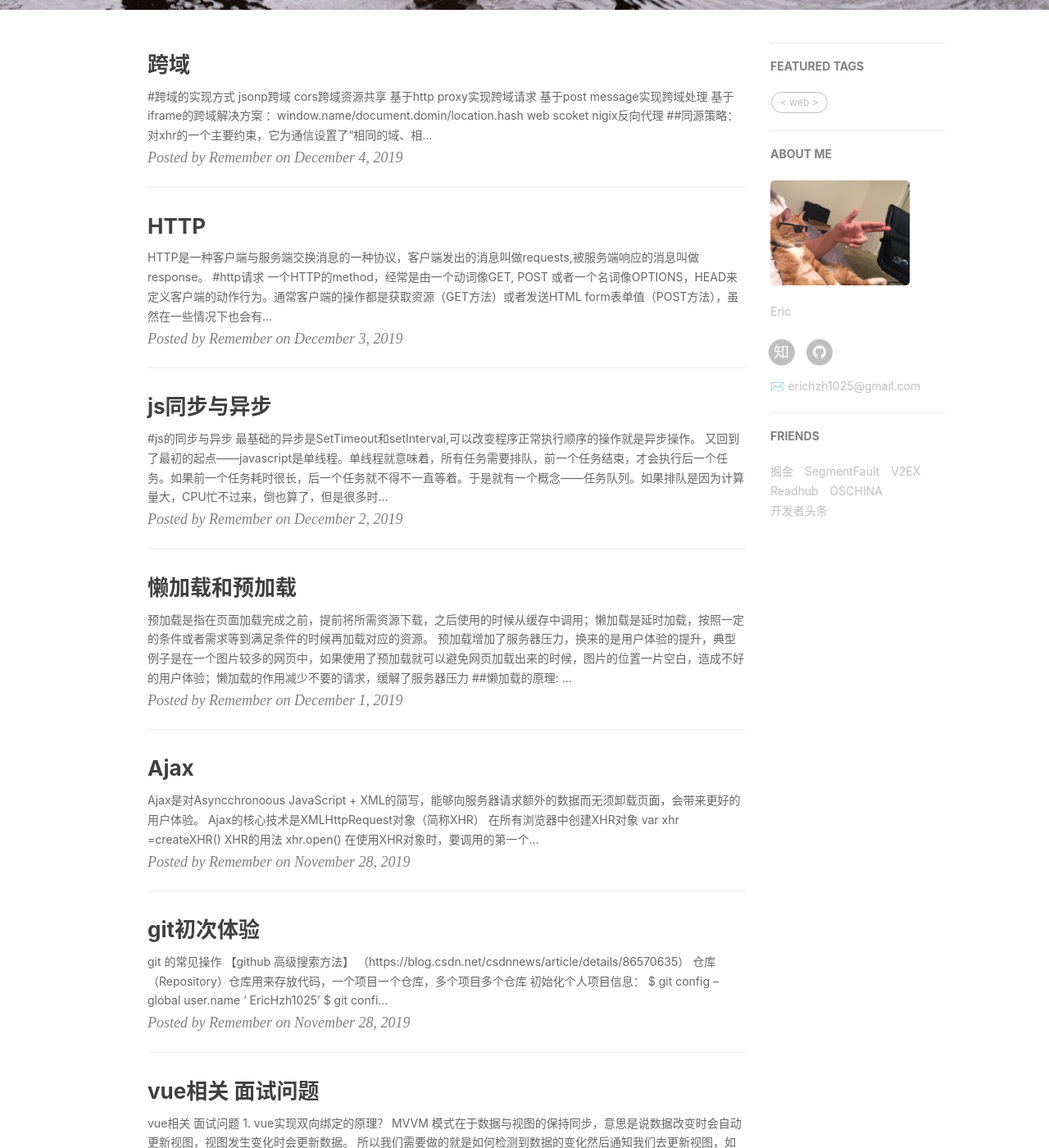
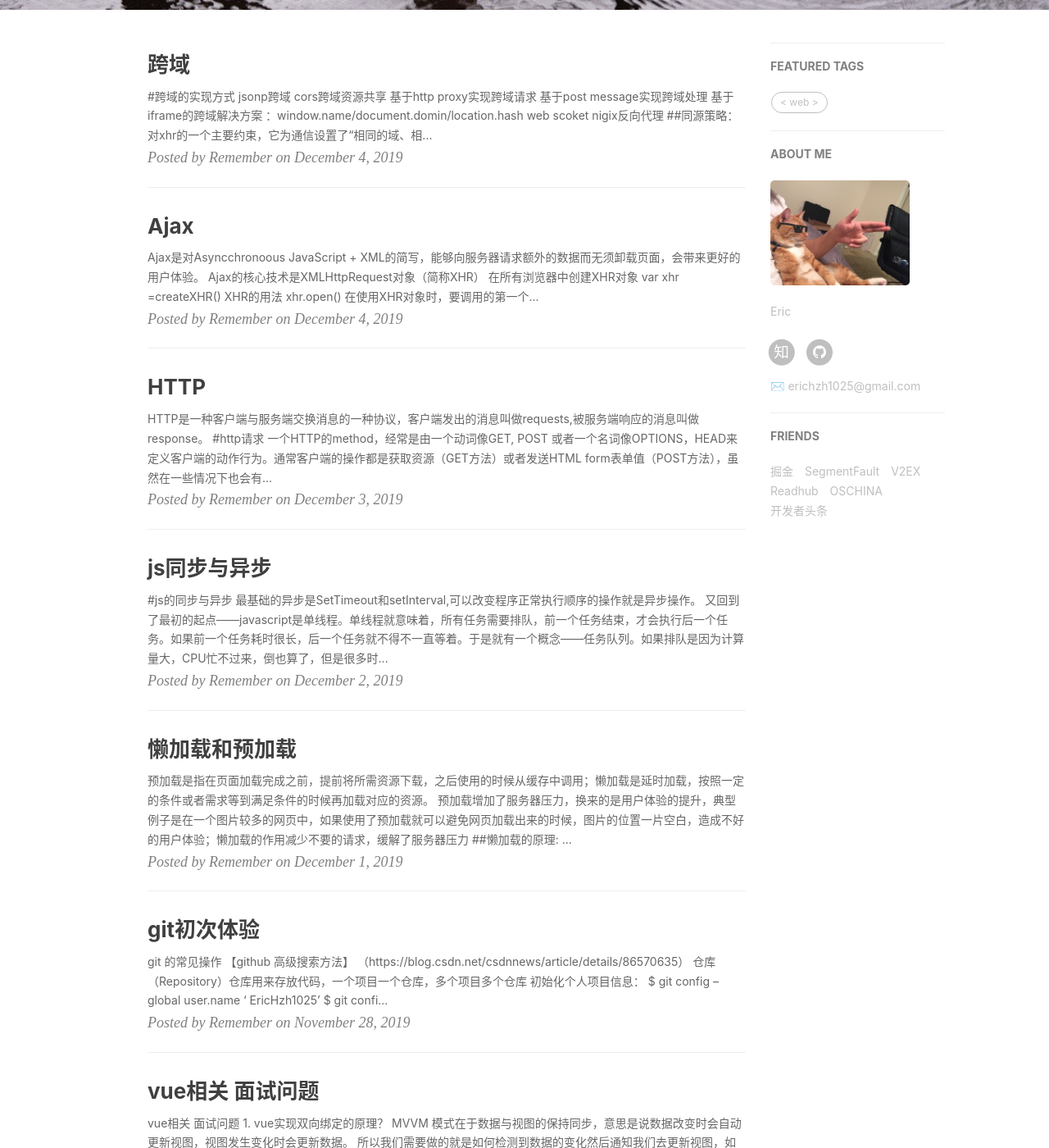
Before and after one commit to EricHzh1025/EricHzh1025.github.io, a Jekyll site: the page built from index.html, in a window 1280 px wide and 1400 px high, scrolled down 406 px. Shown: the whole window at 82% size. Built offline with Jekyll 4.4.1, drawn with Linux system fonts in a browser that asks for light colours; nearby versions of some CDN libraries; the list of posts is cut into pages by our own code; comment, search, counter and statistics services are not loaded.

Commit message:
Update and rename 2019-12-4-Ajax-2019.md.md to 2019-12-04-Ajax-2019.md.md

```diff
--- a/_posts/2019-12-4-Ajax-2019.md.md
+++ b/_posts/2019-12-04-Ajax-2019.md.md
@@ -2,7 +2,7 @@
 layout:     post
 title:     Ajax
 subtitle:
-date:       2019-11-28
+date:       2019-12-04
 author:
 header-img:
 catalog: true
```
